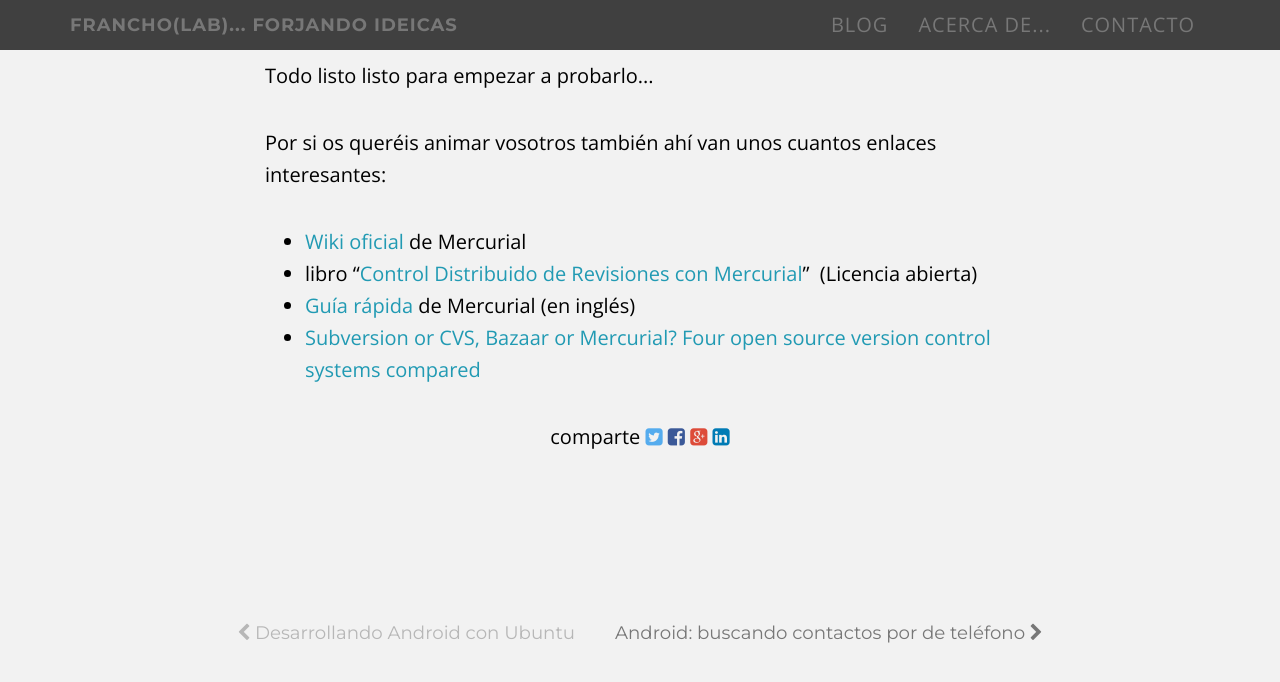
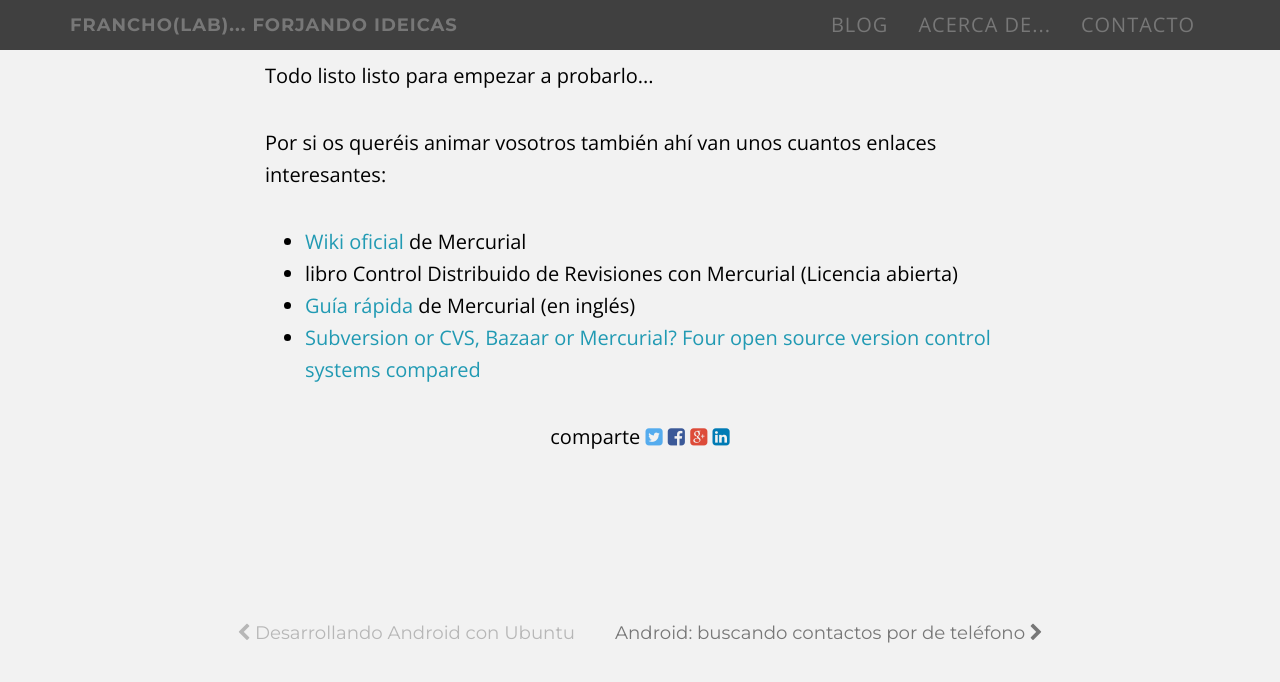
Before and after one commit to francho/francho.github.io, a Jekyll site: the page built from _posts/2009-06-18-control-de-versiones-con-mercurial.html, in a window 1280 px wide and 900 px high, scrolled down 1464 px. Shown: the top 682 px of the window. Built offline with Jekyll 4.4.1, drawn with Linux system fonts in a browser that asks for light colours; comment, search, counter and statistics services are not loaded; part of the change alters nothing that is shown.

Commit message:
Remove old link

```diff
--- a/_posts/2009-06-18-control-de-versiones-con-mercurial.html
+++ b/_posts/2009-06-18-control-de-versiones-con-mercurial.html
@@ -34,7 +34,7 @@ excerpt: !ruby/object:Hpricot::Doc
 <p>Por si os queréis animar vosotros también ahí van unos cuantos enlaces interesantes:</p>
 <ul>
 <li><a href="http://selenic.com/mercurial/wiki/">Wiki oficial</a> de Mercurial</li>
-<li>libro “<a href="http://devnull.li/libromercurial/index.es.html">Control Distribuido de Revisiones con Mercurial</a>”  (Licencia abierta)</li>
+<li>libro Control Distribuido de Revisiones con Mercurial (Licencia abierta)</li>
 <li><a href="http://www.selenic.com/mercurial/wiki/QuickStart">Guía rápida</a> de Mercurial (en inglés)</li>
 <li><a title="http://javaworld.com/javaworld/jw-09-2007/jw-09-versioncontrol.html?page=1" rel="nofollow" href="http://javaworld.com/javaworld/jw-09-2007/jw-09-versioncontrol.html?page=1">Subversion or CVS, Bazaar or Mercurial? Four open source version control systems compared</a></li>
 </ul>
```
